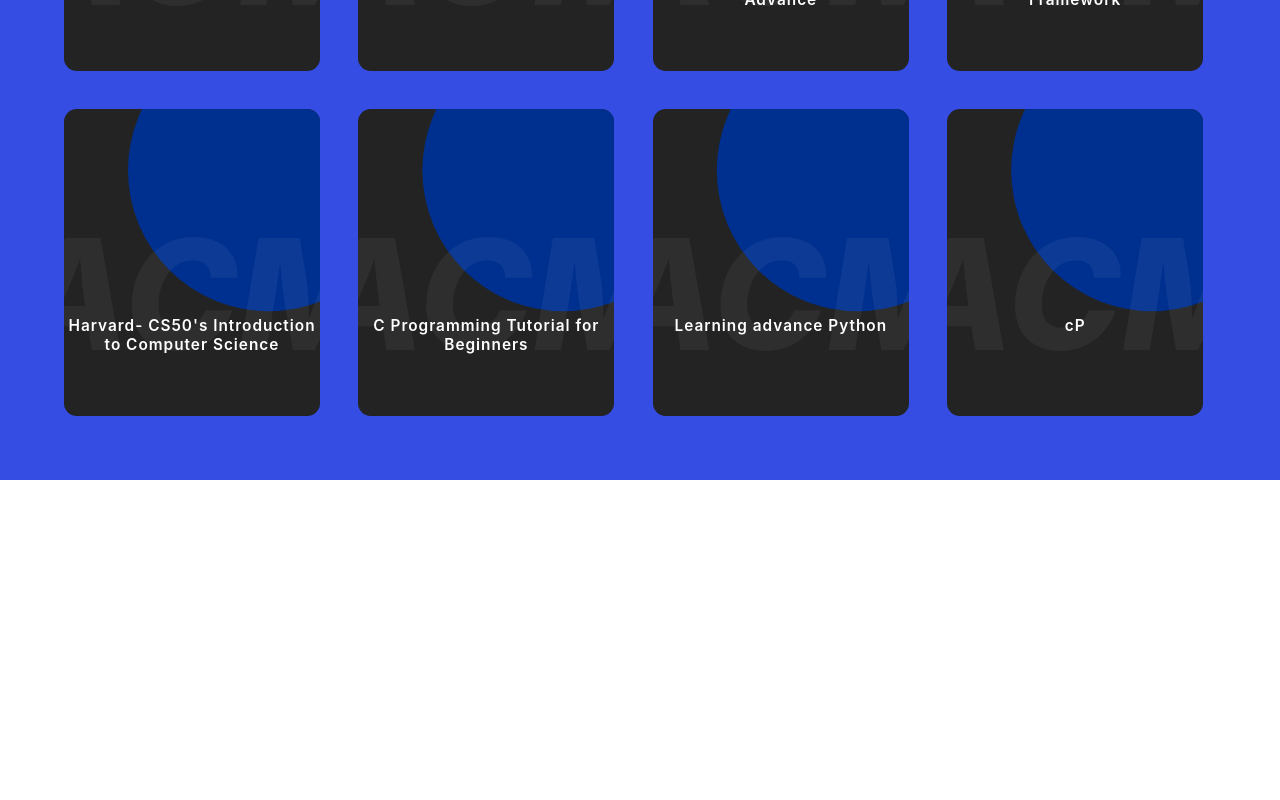
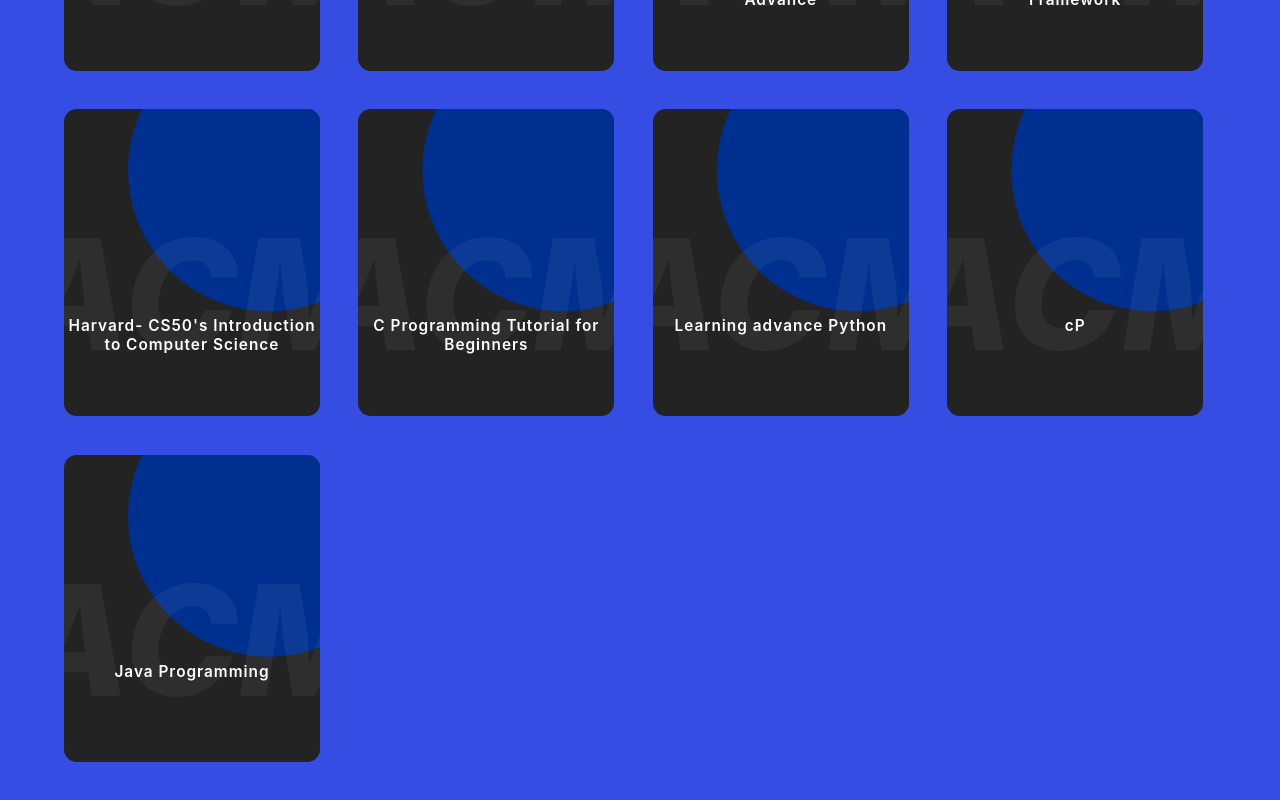
Before and after one commit to ACM-JUIT/Learning-Resources, a React (Create React App) app: page / in a window 1280 px wide. Shown: the part 1983-2783 px from the top of the page. Before the commit the page ends 2463 px from the top, so only its background shows below. Built offline with nearby package versions, Linux system fonts and the light colour scheme.

Commit message:
Update data.js

```diff
--- a/src/data.js
+++ b/src/data.js
@@ -119,4 +119,9 @@
       brief: "going from 5 to 1 stars in codechef in one month",
       link: "",
     },
+      {
+      courseName: "Java Programming",
+      brief: "Learn java from scratch to advance ",
+      link: "https://www.udemy.com/course/java-programming-complete-beginner-to-advanced/",
+    },
   ];
```
